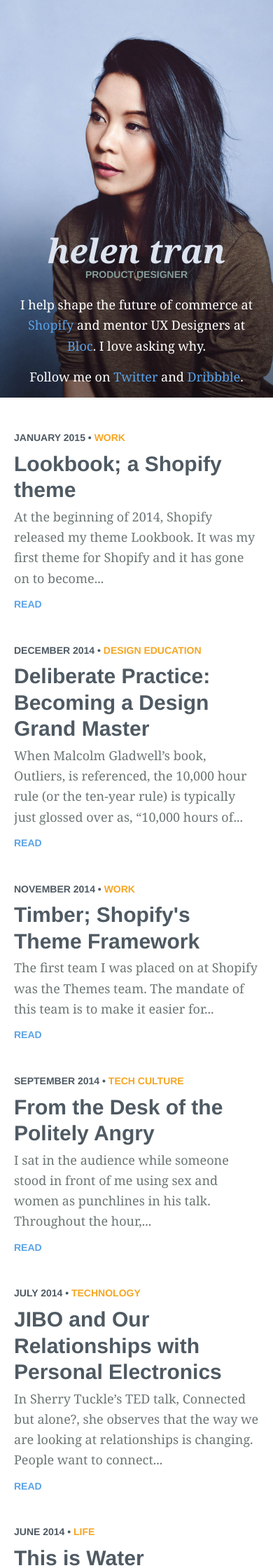
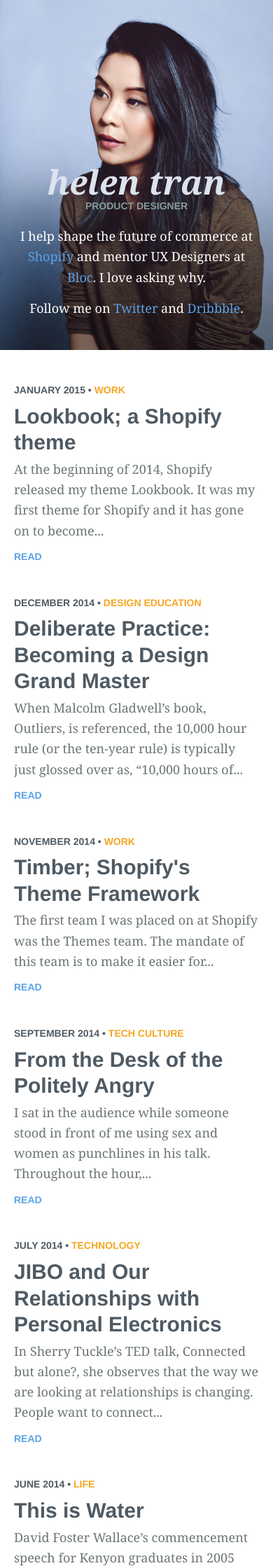
Before and after one commit to tranhelen/tranhelen, a Jekyll site: the page built from index.html, in a window 390 px wide. Shown: the top 2240 px of the page at 70% size. Built offline with Jekyll 4.4.1, drawn with Linux system fonts in a browser that asks for light colours; nearby versions of some CDN libraries.

Commit message:
Adjust layout for mobile

```diff
--- a/sass/style.scss
+++ b/sass/style.scss
@@ -467,8 +467,8 @@ ul, ol {
 	background-image: url('../img/portrait.jpg');
 	background-position: center bottom;
 	background-size: cover;
-	height: 568px;
-	padding: 0 20px;
+	height: 500px;
+	padding: 0 20px 30px;
 	position: fixed;
 	text-align: center;
 
@@ -517,7 +517,7 @@ ul, ol {
 	background-color: white;
 	padding: 50px 20px 0;
 	position: absolute;
-	margin-top: 568px;
+	margin-top: 500px;
 
 	@include at-query($one) {
 		padding: 50px 50px 0;
```
Also changed, not shown: css/style.css, 1 other file.
